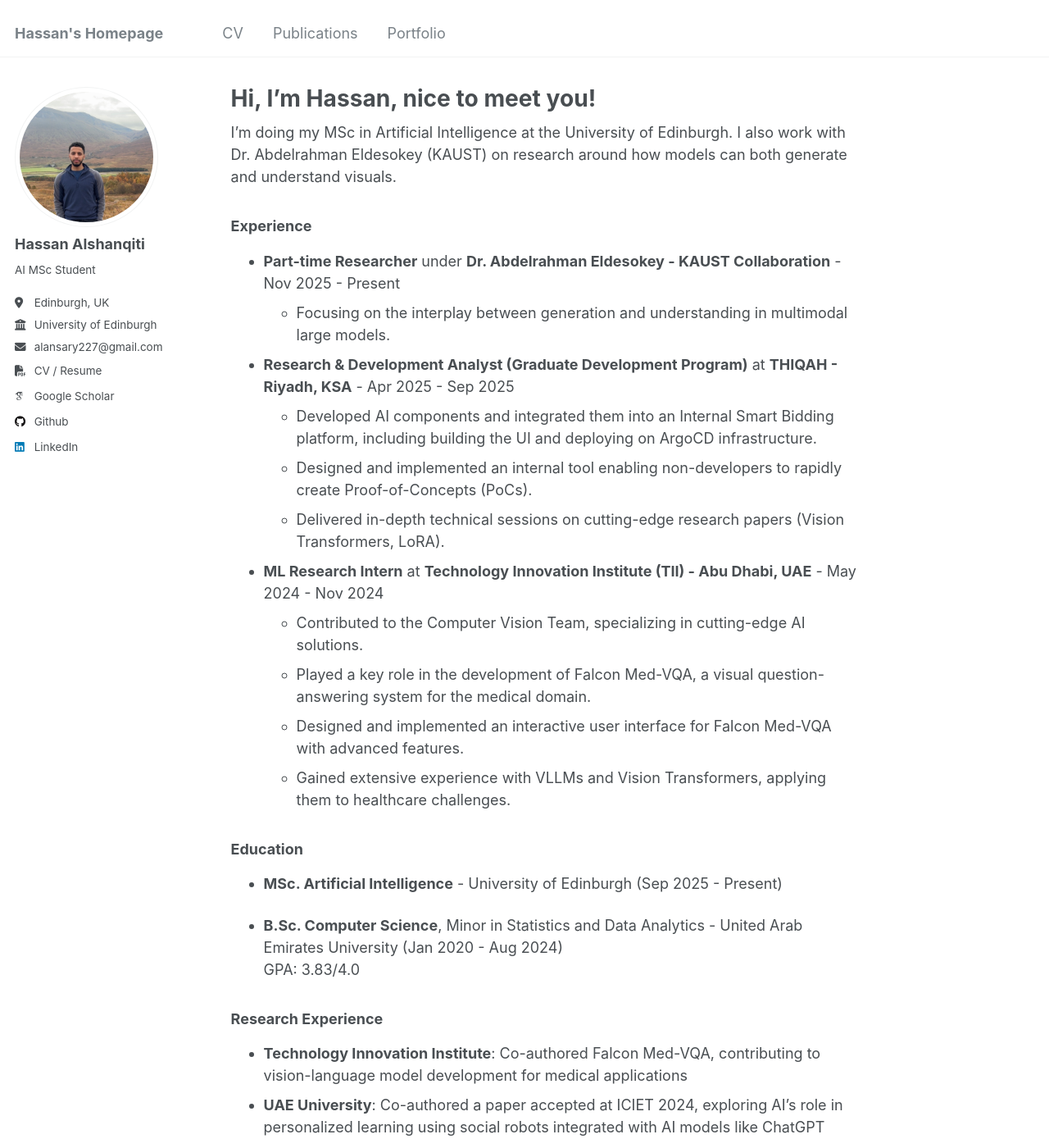
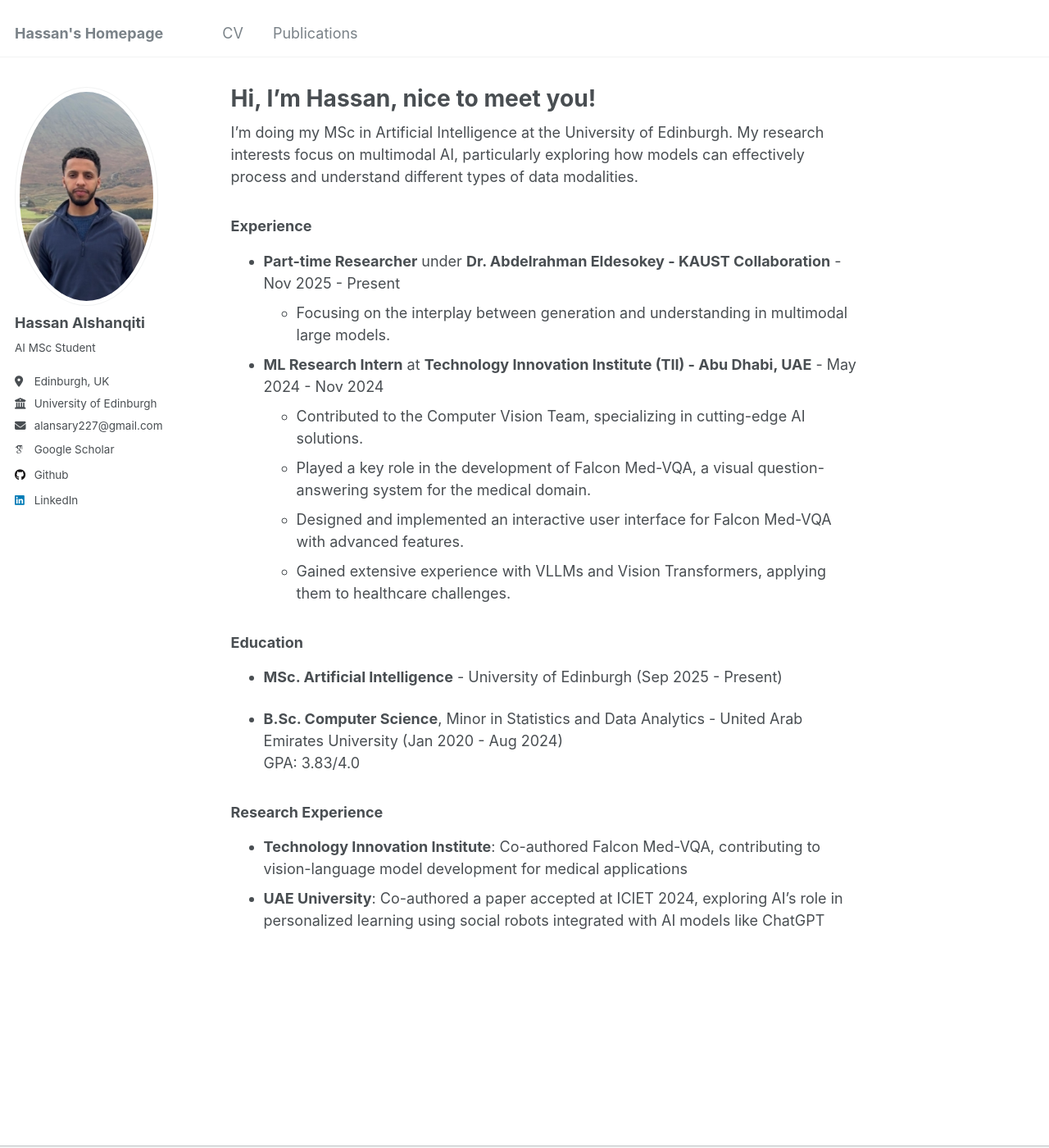
Before and after one commit to opmyth/opmyth.github.io, a Jekyll site: the page built from _pages/about.md, in a window 1280 px wide and 1400 px high. Shown: the whole window at 82% size. Built offline with Jekyll 4.4.1, drawn with Linux system fonts in a browser that asks for light colours; some web fonts are replaced; some of the changed text lies outside the part shown.

Commit message:
some changes

```diff
--- a/_config.yml
+++ b/_config.yml
@@ -30,7 +30,7 @@ author:
   employer         : "University of Edinburgh"
   uri              : # URL
   email            : "alansary227@gmail.com"
-  cv               : "/files/cv.pdf"
+  cv               : # "/files/cv.pdf"
 
   # Academic websites
   arxiv            : # URL - Update with the correct link to your profile
--- a/_data/navigation.yml
+++ b/_data/navigation.yml
@@ -11,6 +11,3 @@ main:
 
   - title: "Publications"
     url: https://scholar.google.com/citations?user=3RvfpkkAAAAJ&hl=en
-
-  - title: "Portfolio"
-    url: /portfolio/
--- a/_pages/about.md
+++ b/_pages/about.md
@@ -7,18 +7,13 @@ redirect_from:
   - /about.html
 ---
 
-I’m doing my MSc in Artificial Intelligence at the University of Edinburgh. I also work with Dr. Abdelrahman Eldesokey (KAUST) on research around how models can both generate and understand visuals.
+I'm doing my MSc in Artificial Intelligence at the University of Edinburgh. My research interests focus on multimodal AI, particularly exploring how models can effectively process and understand different types of data modalities.
 
 
 ### **Experience**
 
 - **Part-time Researcher** under **Dr. Abdelrahman Eldesokey - KAUST Collaboration** - Nov 2025 - Present
   - Focusing on the interplay between generation and understanding in multimodal large models.
-
-- **Research & Development Analyst (Graduate Development Program)** at **THIQAH - Riyadh, KSA** - Apr 2025 - Sep 2025
-  - Developed AI components and integrated them into an Internal Smart Bidding platform, including building the UI and deploying on ArgoCD infrastructure.
-  - Designed and implemented an internal tool enabling non-developers to rapidly create Proof-of-Concepts (PoCs).
-  - Delivered in-depth technical sessions on cutting-edge research papers (Vision Transformers, LoRA).
 
 - **ML Research Intern** at **Technology Innovation Institute (TII) - Abu Dhabi, UAE** - May 2024 - Nov 2024
   - Contributed to the Computer Vision Team, specializing in cutting-edge AI solutions.
@@ -37,11 +32,3 @@ I’m doing my MSc in Artificial Intelligence at the University of Edinburgh. I
 
 - **Technology Innovation Institute**: Co-authored Falcon Med-VQA, contributing to vision-language model development for medical applications
 - **UAE University**: Co-authored a paper accepted at ICIET 2024, exploring AI's role in personalized learning using social robots integrated with AI models like ChatGPT
-
-### **Awards & Recognition**
-- **Building AI Applications with Python Bootcamp** - SDAIA (Jan 2025 - Feb 2025)
-- **IELTS 7.0/9.0** - Dec 2024
-- **1st Place** at 8th Sharjah Chamber Award for Innovators - Feb 2024
-- **SDAIA ML Bootcamp** - Dec 2023 - Jan 2024
-- **1st Place** at Entrepreneurship and Innovation Pre-Seed Funding Competition - Jan 2023
-- **Dean's Honor List** - Dec 2021 - May 2024
```
Also changed, not shown: images/pfp2.jpg, 1 other file.
